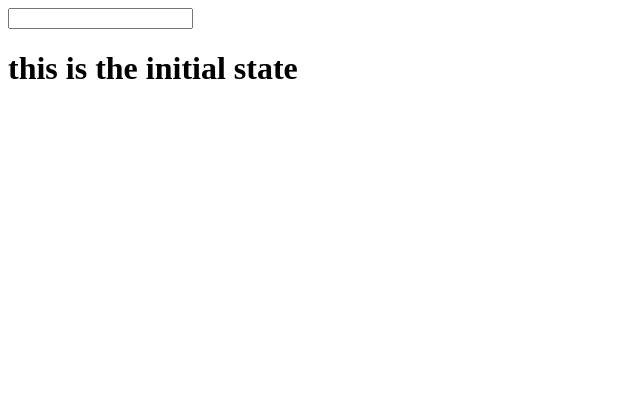
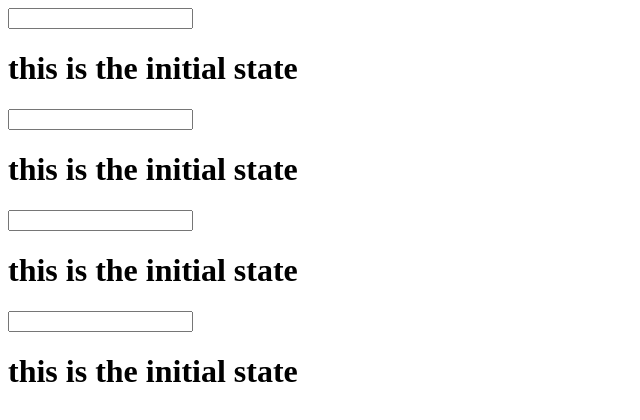
Before and after one commit to Andrew4d3/learn-react, a React app: page / in a window 1280 px wide. Shown: the top 420 px of the page, without its empty margins (0-640 px from the left). Built offline with nearby package versions, Linux system fonts and the light colour scheme.

Commit message:
Owner Ownee Relationship https://egghead.io/lessons/react-owner-ownee-relationship

```diff
--- a/main.js
+++ b/main.js
@@ -9,6 +9,7 @@
       txt: 'this is the initial state',
       cat: 0
     }
+    this.update = this.update.bind(this)
   }
 
   update(e){
@@ -18,13 +19,23 @@
   render(){
     return (
       <div>
-        <input type="text"
-          onChange={this.update.bind(this)} />
-        <h1>{this.state.txt}</h1>
+        <Widget txt={this.state.txt} update={this.update} />
+        <Widget txt={this.state.txt} update={this.update} />
+        <Widget txt={this.state.txt} update={this.update} />
+        <Widget txt={this.state.txt} update={this.update} />
       </div>
     )
   }
 }
 
+const Widget = (props) => {
+  return (
+    <div>
+      <input type="text" onChange={props.update} />
+      <h1>{props.txt}</h1>
+    </div>
+  )
+}
+
 
 ReactDOM.render(<App />, document.getElementById('app'))
```
